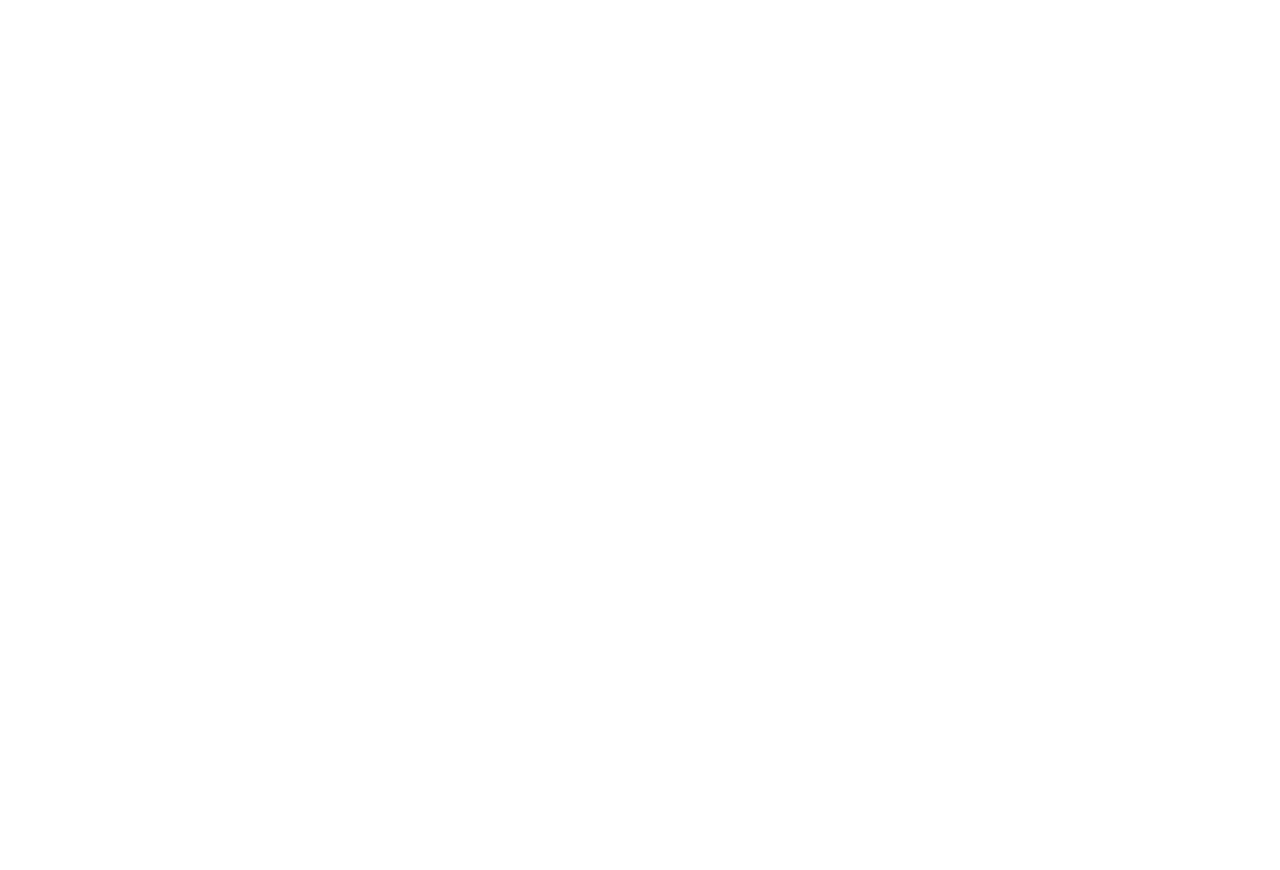
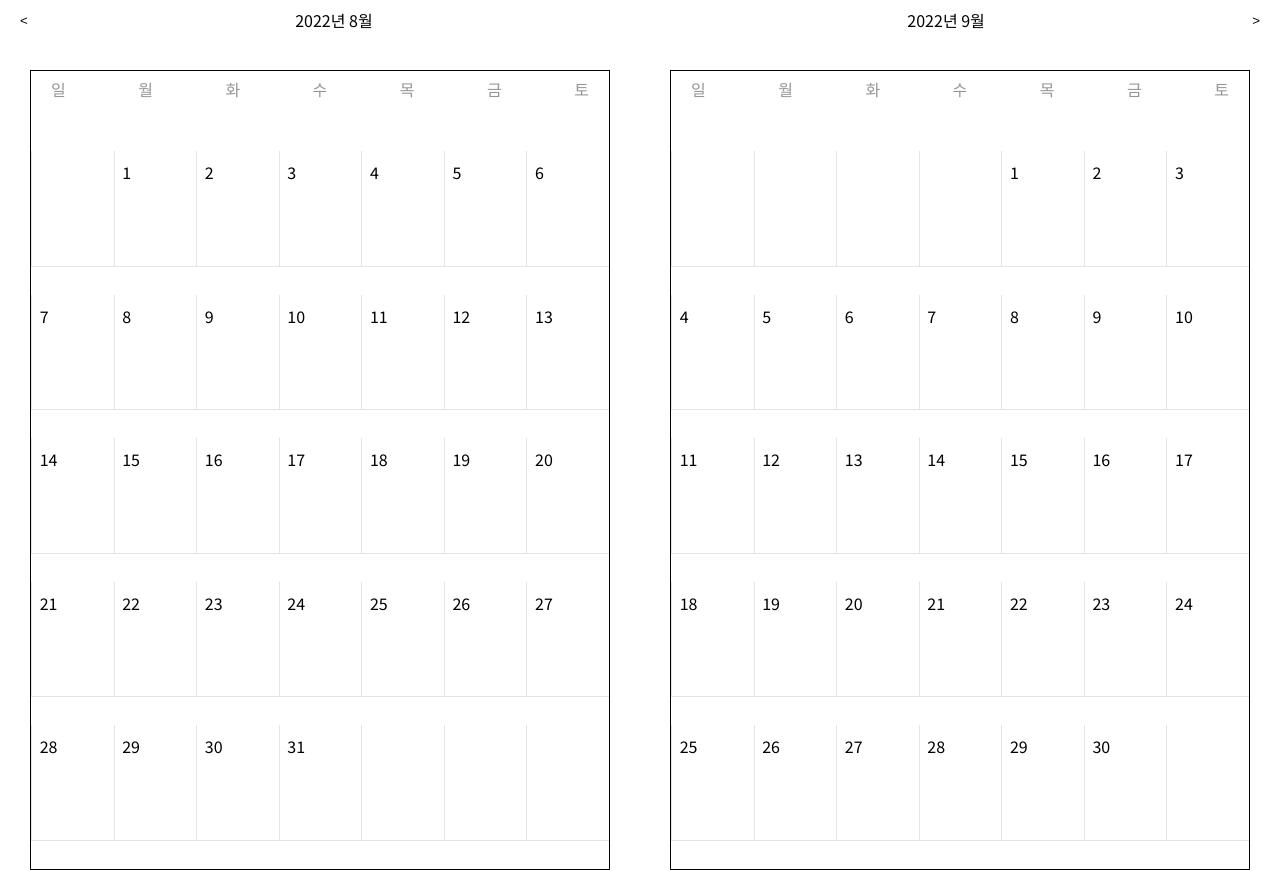
Before and after one commit to ymStudyLog/tripbtoz-ym, a React (Create React App) app: page /calendar in a window 1280 px wide. Before the commit this address had no page. Before the commit the page ends 800 px from the top, so only its background shows below. Built offline with nearby package versions, Linux system fonts and the light colour scheme.

Commit message:
feat :calendar 필수 기능 로직 구현 완료

```diff
--- a/src/components/calendar/Body.tsx
+++ b/src/components/calendar/Body.tsx
@@ -3,17 +3,27 @@
 import Dates from "./Dates";
 
 type Props = {
-  today: number;
+  today: Date;
   month: number;
   year: number;
+  handleClickDate: (date: Date) => void;
+  checkInDate?: Date;
+  checkOutDate?: Date;
 };
 
-const Body = ({ today, month, year }: Props) => {
+const Body = ({
+  today,
+  month,
+  year,
+  handleClickDate,
+  checkInDate,
+  checkOutDate,
+}: Props) => {
   const [totalDate, setTotalDate] = React.useState<number[]>([]);
   const currentMonthFirstDate = totalDate.indexOf(1);
 
   const nextMonthFirstDate = totalDate.indexOf(1, 7);
-  const findToday = totalDate.indexOf(today);
+  const findToday = totalDate.indexOf(today.getDate());
   const currentMonth = new Date().getMonth() + 1;
 
   const changeDate = (month: number): number[] => {
@@ -70,10 +80,11 @@
             index={index}
             currentMonthFirstDate={currentMonthFirstDate}
             nextMonthFirstDate={nextMonthFirstDate}
-            elm={date}
             findToday={findToday === index && month === currentMonth}
+            year={year}
             month={month}
-            year={year}
+            date={date}
+            handleClickDate={handleClickDate}
           ></Dates>
         ))}
       </BodyContentContainer>
--- a/src/components/calendar/Calendar.tsx
+++ b/src/components/calendar/Calendar.tsx
@@ -1,11 +1,26 @@
 import React, { useEffect, useState } from "react";
 import styled from "styled-components";
+import { convertDateToString } from "../../utils/dateUtils";
 import Body from "./Body";
 import Head from "./Head";
 
-type Props = {};
+type Props = {
+  today: Date;
+  handleChangeCheckInOut?: (checkIn?: Date, checkOut?: Date) => void;
+};
 
-const Calendar = (props: Props) => {
+type CheckInOutType = {
+  checkIn?: Date;
+  checkOut?: Date;
+};
+
+const addDate = (date: Date, day: number): Date => {
+  const newDate = new Date(date);
+  newDate.setDate(newDate.getDate() + day);
+  return newDate;
+};
+
+const Calendar = ({ today, handleChangeCheckInOut }: Props) => {
   let DATE = new Date();
   const YEAR = DATE.getFullYear();
   const MONTH = DATE.getMonth() + 1;
@@ -13,7 +28,10 @@
   const [month, setMonth] = React.useState(MONTH);
   const [year, setYear] = React.useState(YEAR);
 
-  const [today, setToday] = useState(0);
+  const [checkInOut, setCheckInOut] = React.useState<CheckInOutType>({
+    checkIn: addDate(today, 7),
+    checkOut: addDate(today, 8),
+  });
 
   const handleChangePrevButton = () => {
     const currentDate = new Date(`${year}-${month}`);
@@ -28,6 +46,39 @@
     setMonth(currentDate.getMonth() + 1);
   };
 
+  const handleClickDate = (date: Date) => {
+    const todayString = convertDateToString(today);
+    const dateString = convertDateToString(date);
+
+    if (todayString > dateString) {
+      return;
+    }
+    if (!checkInOut.checkIn || (checkInOut.checkIn && checkInOut.checkOut)) {
+      setCheckInOut({
+        checkIn: new Date(date),
+        checkOut: undefined,
+      });
+    } else if (date > checkInOut.checkIn) {
+      setCheckInOut({
+        ...checkInOut,
+        checkOut: new Date(date),
+      });
+    } else if (date < checkInOut.checkIn) {
+      setCheckInOut({
+        checkIn: new Date(date),
+        checkOut: undefined,
+      });
+    }
+  };
+
+  useEffect(() => {
+    if (handleChangeCheckInOut) {
+      handleChangeCheckInOut(checkInOut.checkIn, checkInOut.checkOut);
+    }
+  }, [checkInOut]);
+
+  //상태가 바뀔때마다 함수를 호출해서 알려주는 함수
+
   return (
     <>
       <Head
@@ -37,9 +88,20 @@
         handleChangeNextButton={handleChangeNextButton}
       />
       <BodyContainer>
-        <Body today={today} month={month} year={year} />
-
-        <Body today={today} month={month + 1} year={year} />
+        <Body
+          handleClickDate={handleClickDate}
+          checkInDate={checkInOut.checkIn}
+          checkOutDate={checkInOut.checkOut}
+          today={today}
+          month={month}
+          year={year}
+        />
+        <Body
+          handleClickDate={handleClickDate}
+          today={today}
+          month={month + 1}
+          year={year}
+        />
       </BodyContainer>
     </>
   );
--- a/src/components/calendar/Dates.tsx
+++ b/src/components/calendar/Dates.tsx
@@ -5,17 +5,19 @@
   index: number;
   currentMonthFirstDate: number;
   nextMonthFirstDate: number;
-  elm: number;
+  date: number;
   findToday: boolean;
   month: number;
   year: number;
+  handleClickDate: (date: Date) => void;
 };
 
 const Dates = ({
   index,
   currentMonthFirstDate,
   nextMonthFirstDate,
-  elm,
+  date,
+  handleClickDate,
   findToday,
   month,
   year,
@@ -23,14 +25,15 @@
   const DAY = ["일", "월", "화", "수", "목", "금", "토"];
 
   return (
-    <DatesContainer>
+    <DatesContainer
+      onClick={() => handleClickDate(new Date(`${year}-${month}-${date}`))}
+    >
       <DateNum
         index={index}
         currentMonthFirstDate={currentMonthFirstDate}
         nextMonthFirstDate={nextMonthFirstDate}
-        findToday={findToday}
       >
-        <TodayCSS findToday={findToday}>{elm}</TodayCSS>
+        {date}
       </DateNum>
     </DatesContainer>
   );
@@ -55,7 +58,6 @@
   index: number;
   currentMonthFirstDate: number;
   nextMonthFirstDate: number;
-  findToday: boolean;
 }>`
   padding: 1vw 0.9vw 0 0;
   ${(props) => props.index < props.currentMonthFirstDate && `display:none`};
@@ -68,19 +70,6 @@
   `};
 `;
 
-const TodayCSS = styled.span<{ findToday: boolean }>`
-  ${(props) =>
-    props.findToday &&
-    `position: relative;
-    padding: .4vw;
-    border-radius: 50%;
-    font-size: 1.2vw;
-    font-weight: 700;
-    color: #FFFFFF;
-    background-color:red
- `}
-`;
-
 const Days = styled.div`
   display: flex;
   color: #969696;
--- a/src/router/Router.tsx
+++ b/src/router/Router.tsx
@@ -1,7 +1,8 @@
-import React from 'react';
-import { BrowserRouter, Route, Routes } from 'react-router-dom';
-import Landing from '../pages/Landing';
-import Reservation from '../pages/Reservation';
+import React from "react";
+import { BrowserRouter, Route, Routes } from "react-router-dom";
+import Calendar from "../components/calendar/Calendar";
+import Landing from "../pages/Landing";
+import Reservation from "../pages/Reservation";
 
 type Props = {};
 
@@ -9,8 +10,19 @@
   return (
     <BrowserRouter>
       <Routes>
-        <Route path='/' element={<Landing />} />
-        <Route path='/reservation' element={<Reservation />} />
+        <Route path="/" element={<Landing />} />
+        <Route
+          path="/calendar"
+          element={
+            <Calendar
+              today={new Date()}
+              handleChangeCheckInOut={(checkIn?: Date, checkOut?: Date) => {
+                console.log(checkIn, checkOut);
+              }}
+            />
+          }
+        />
+        <Route path="/reservation" element={<Reservation />} />
       </Routes>
     </BrowserRouter>
   );
--- /dev/null
+++ b/src/utils/dateUtils.ts
@@ -0,0 +1,7 @@
+//date를 입력받으면 ISO포맷의 문자열을 만들어주는 함수임
+
+export const convertDateToString = (date: Date): string => {
+  return `${date.getFullYear()}-${
+    date.getMonth() + 1 < 10 ? "0" + (date.getMonth() + 1) : date.getMonth() + 1
+  }-${date.getDate() < 10 ? "0" + date.getDate() : date.getDate()}`;
+};
```
